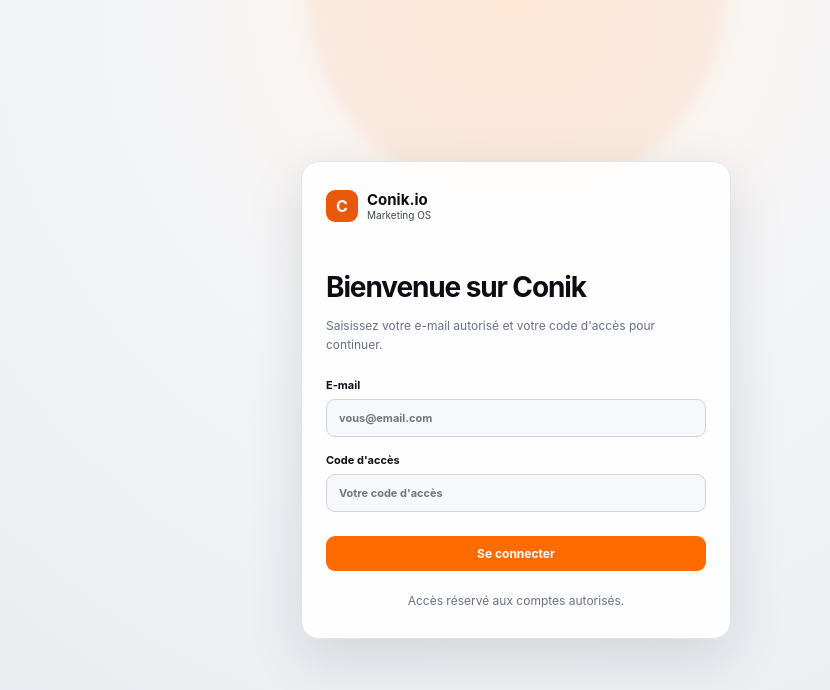
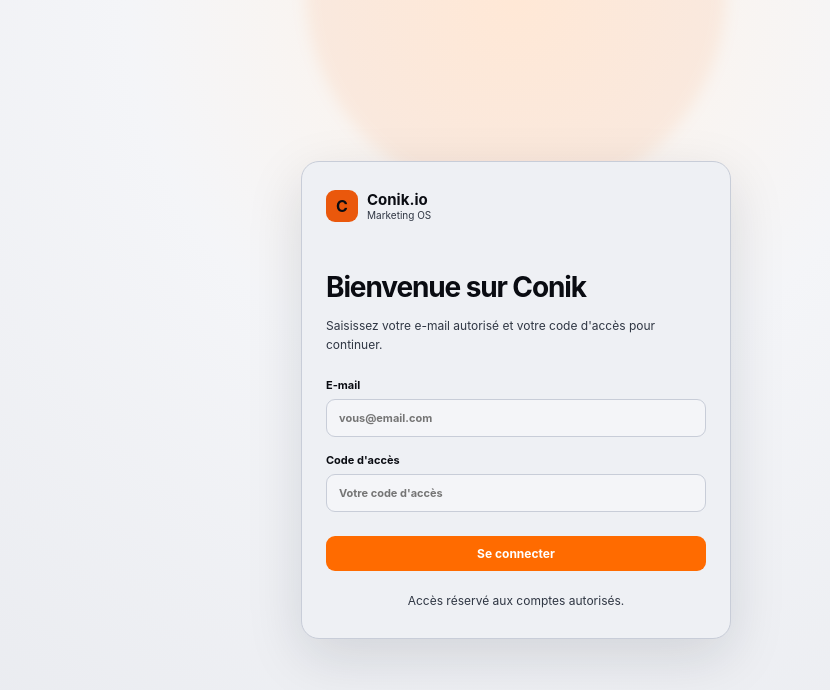
Before and after one commit to anamaherbert1-glitch/Conik.io, a Next.js app: page /login in a window 1280 px wide. Shown: the top 690 px of the page, without its empty margins (369-1199 px from the left). Built offline with nearby package versions, Linux system fonts and the light colour scheme.

Commit message:
fix(theme): forcer thème clair déployé — panneaux gris, textes noirs

```diff
--- a/app/globals.css
+++ b/app/globals.css
@@ -1,25 +1,25 @@
-/* Theme tokens */
+/* Theme tokens — light: panneaux gris léger, textes bien noirs */
 :root,:root[data-theme="light"]{
-  --bg:#e8eaef;
-  --panel:#f2f3f7;
-  --ink:#0c0e14;
-  --muted:#3f4654;
-  --line:#cfd3dc;
+  --bg:#e6e8ee;
+  --panel:#eef0f4;
+  --ink:#0a0c12;
+  --muted:#2f3643;
+  --line:#c8cdd8;
   --accent:#5b5cf0;
   --sidebar:#101116;
   --sidebar-text:#eee;
   --sidebar-muted:#888e9d;
   --sidebar-hover:#272935;
   --sidebar-border:#292c34;
-  --input-bg:#f7f8fb;
-  --table-bg:#f2f3f7;
-  --table-head:#e9ebf1;
-  --hero-from:#f2f3f7;
-  --hero-to:#eceef4;
-  --code-bg:#eef0f5;
-  --outline-bg:#f2f3f7;
-  --outline-border:#c5cad4;
-  --outline-text:#151922;
+  --input-bg:#f4f5f8;
+  --table-bg:#eef0f4;
+  --table-head:#e4e6ed;
+  --hero-from:#eef0f4;
+  --hero-to:#e8eaf0;
+  --code-bg:#e9ebf1;
+  --outline-bg:#eef0f4;
+  --outline-border:#bdc3cf;
+  --outline-text:#111827;
   --error-bg:#fef2f2;
   --error-text:#b91c1c;
   --notice-bg:#ecfdf5;
@@ -69,10 +69,10 @@ nav a.active,nav a:hover,.settings:hover,.settings.active,.logout:hover{backgrou
 .settings{margin-top:auto}
 main{margin-left:245px;padding:30px 38px;width:calc(100% - 245px);max-width:1450px}
 header{display:flex;justify-content:space-between;align-items:center;margin-bottom:20px}
-header small,.page>small{font-size:10px;letter-spacing:.12em;color:var(--muted);font-weight:800;opacity:.9}
+header small,.page>small{font-size:10px;letter-spacing:.12em;color:var(--muted);font-weight:800}
 h1{font-size:27px;margin:5px 0;letter-spacing:-.04em;color:var(--ink)}
 header h1{font-size:24px}
-.muted{color:var(--muted);font-size:12px;margin:3px 0;opacity:1}
+.muted{color:var(--muted)!important;font-size:12px;margin:3px 0;opacity:1!important}
 .avatar{width:35px;height:35px;background:var(--panel);border:1px solid var(--line);border-radius:9px;display:grid;place-items:center;font-size:11px;font-weight:800}
 .hero{background:linear-gradient(120deg,var(--hero-from),var(--hero-to));border:1px solid var(--line);border-radius:15px;padding:25px;display:flex;align-items:center;justify-content:space-between}
 .live{font-size:10px;color:#16845b;background:#edf9f4;padding:5px 9px;border-radius:99px}
@@ -84,14 +84,14 @@ header h1{font-size:24px}
 .outline{background:var(--outline-bg);border:1px solid var(--outline-border);color:var(--outline-text)}
 .full{width:100%;margin-top:8px}
 .stats{display:grid;grid-template-columns:repeat(4,1fr);gap:12px;margin:14px 0}
-.card,.panel,.choice,.emptybox{background:var(--panel);border:1px solid var(--line);border-radius:14px;box-shadow:0 6px 24px rgba(15,23,42,.07)}
+.card,.panel,.choice,.emptybox{background:var(--panel)!important;border:1px solid var(--line)!important;border-radius:14px;box-shadow:0 6px 24px rgba(15,23,42,.08)}
 .card{padding:16px;display:grid;gap:4px}
 .card svg{color:var(--accent);margin-bottom:7px}
 .card small,.card span{font-size:10px;color:var(--muted)}
 .card strong{font-size:21px;color:var(--ink)}
 .grid,.choices{display:grid;grid-template-columns:1.5fr 1fr;gap:12px}
 .panel{padding:19px}
-.panel h3{font-size:14px;margin:0;color:var(--ink)}
+.panel h3,.panel h2,.panel b{color:var(--ink)!important}
 .empty{height:260px;display:flex;align-items:center;justify-content:center;flex-direction:column;text-align:center;color:#5b5cf0;gap:7px}
 .empty b{font-size:12px;color:var(--ink)}
 .empty span{font-size:10px;color:var(--muted);max-width:300px}
@@ -106,13 +106,13 @@ header h1{font-size:24px}
 .emptybox{margin-top:14px;padding:50px;text-align:center;color:var(--muted);font-size:12px}
 .emptybox.big{padding:80px}
 .auth-page{min-height:100vh;display:grid;place-items:center;padding:24px;background:radial-gradient(circle at 20% 10%,#ececff,transparent 35%),var(--bg)}
-.auth-card{width:min(430px,100%);background:var(--panel);border:1px solid var(--line);border-radius:18px;padding:32px;box-shadow:0 18px 60px rgba(15,23,42,.12)}
+.auth-card{width:min(430px,100%);background:var(--panel)!important;border:1px solid var(--line)!important;border-radius:18px;padding:32px;box-shadow:0 18px 60px rgba(15,23,42,.12)}
 .auth-card.wide{width:min(520px,100%)}
 .auth-card .brand{display:inline-grid;margin:0 0 28px;padding:0}
-.auth-card h1{font-size:28px;color:var(--ink)}
-.auth-card>p{font-size:12px;color:var(--muted);line-height:1.6;margin-bottom:24px}
+.auth-card h1{font-size:28px;color:var(--ink)!important}
+.auth-card>p{font-size:12px;color:var(--muted)!important;line-height:1.6;margin-bottom:24px}
 .auth-card form{display:grid;gap:16px}
-.auth-card label,.form-label{font-size:11px;font-weight:700;display:grid;gap:7px;color:var(--ink)}
+.auth-card label,.form-label{font-size:11px;font-weight:700;display:grid;gap:7px;color:var(--ink)!important}
 .auth-card input,.form-input{width:100%;border:1px solid var(--line);border-radius:9px;padding:11px 12px;outline:none;background:var(--input-bg);color:var(--ink)}
 .auth-card input:focus,.form-input:focus{border-color:var(--accent);box-shadow:0 0 0 3px #5b5cf018}
 .auth-footer{text-align:center;margin:20px 0 0!important}
@@ -129,9 +129,9 @@ header h1{font-size:24px}
 .funnel-table{display:grid}
 .funnel-row{display:grid;grid-template-columns:1fr auto auto;align-items:center;gap:12px;padding:13px 0;border-top:1px solid var(--line)}
 .funnel-row>div{display:grid;gap:3px}
-.funnel-row b{color:var(--ink)}
-.funnel-row span:not(.status){font-size:11px;color:var(--muted)}
-.status{font-size:10px;padding:5px 8px;border-radius:99px;background:#e8eaef;color:#374151}
+.funnel-row b{color:var(--ink)!important}
+.funnel-row span:not(.status){font-size:11px;color:var(--muted)!important}
+.status{font-size:10px;padding:5px 8px;border-radius:99px;background:#e0e3ea;color:#1f2937}
 .status.published{background:#edf9f4;color:#16794f}
 .page-item{width:100%;border:1px solid transparent;background:transparent;border-radius:9px;padding:11px;text-align:left;display:grid;gap:4px;margin-bottom:4px}
 .page-item:hover,.page-item.active{background:color-mix(in srgb,var(--accent) 10%,var(--panel));border-color:color-mix(in srgb,var(--accent) 25%,var(--line))}
@@ -212,7 +212,7 @@ header h1{font-size:24px}
 .tut-checklist div{display:flex;align-items:center;gap:6px;color:var(--accent)}
 @media(max-width:900px){.tut-layout{grid-template-columns:1fr}.tut-nav{position:static;grid-template-columns:1fr 1fr}.tut-mocks-row,.tut-dash{grid-template-columns:1fr}.tut-editor{grid-template-columns:1fr}}
 
-/* Public live: desktop wide stage + chat, mobile stacked */
+/* Public live */
 .conik-public-live-page{max-width:1500px!important;margin:0 auto!important}
 .conik-follower-layout{display:grid;grid-template-columns:minmax(0,1fr) 360px;gap:18px;align-items:start;width:100%;min-width:0}
 .conik-follower-video,.conik-follower-chat{min-width:0;width:100%}
@@ -222,3 +222,22 @@ header h1{font-size:24px}
 .conik-follower-chat{order:2}
 @media(max-width:850px){.conik-public-live-page{padding:14px!important}.conik-public-live-header{padding:12px 0 18px!important}.conik-follower-layout{grid-template-columns:1fr;gap:12px}.conik-follower-video{order:1}.conik-follower-chat{order:2}.conik-follower-video .conik-live-studio-stage{width:100%!important;aspect-ratio:16/9!important;height:auto!important;min-height:0!important;border-radius:12px!important}.conik-follower-chat>div{width:100%!important;max-height:none!important;height:auto!important}.conik-follower-chat .panel{min-height:0!important}.conik-public-live-page h1{font-size:22px!important;line-height:1.15}.conik-public-live-page .muted{font-size:11px}.conik-follower-video .conik-live-studio-stage video{width:100%!important;height:100%!important;object-fit:contain!important}}
 @media(max-width:520px){.conik-public-live-page{padding:10px!important}.conik-public-live-header{gap:8px!important}.conik-follower-layout{gap:10px}.conik-follower-video .conik-live-studio-stage{border-radius:10px!important}.conik-public-live-page .live{display:inline-flex;align-items:center;gap:4px}.conik-follower-chat{margin-top:2px}}
+
+/* Force light theme readability against any leftover hard-coded whites */
+:root[data-theme="light"] body,
+:root:not([data-theme="dark"]):not(.dark) body{background:var(--bg)!important;color:var(--ink)!important}
+:root[data-theme="light"] .panel,
+:root[data-theme="light"] .card,
+:root[data-theme="light"] .choice,
+:root[data-theme="light"] .auth-card,
+:root[data-theme="light"] .table-wrap,
+:root[data-theme="light"] .hero{background:var(--panel)!important;border-color:var(--line)!important}
+:root[data-theme="light"] h1,
+:root[data-theme="light"] h2,
+:root[data-theme="light"] h3,
+:root[data-theme="light"] b,
+:root[data-theme="light"] strong,
+:root[data-theme="light"] label{color:var(--ink)!important}
+:root[data-theme="light"] .muted,
+:root[data-theme="light"] .hint,
+:root[data-theme="light"] p.muted{color:var(--muted)!important;opacity:1!important}
```
